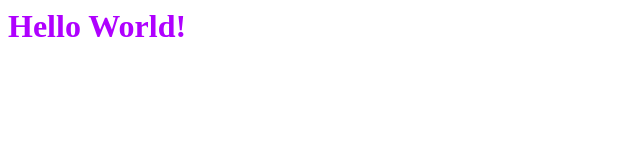
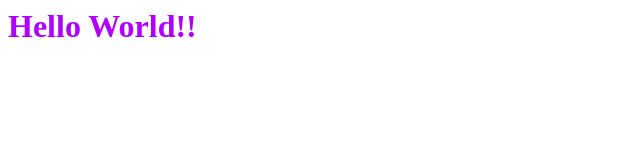
Before and after one commit to codr-mayank/react-boilerplate-test, a React app: page / in a window 1280 px wide. Shown: the top 160 px of the page, without its empty margins (0-640 px from the left). Built offline with nearby package versions, Linux system fonts and the light colour scheme.

Commit message:
test husky

```diff
--- a/src/app/App.js
+++ b/src/app/App.js
@@ -1,7 +1,7 @@
 import React from 'react';
 
 const App = () => {
-  return <h1 className="helloWorld">Hello World!</h1>;
+  return <h1 className="helloWorld">Hello World!!</h1>;
 };
 
 export default App;
```
